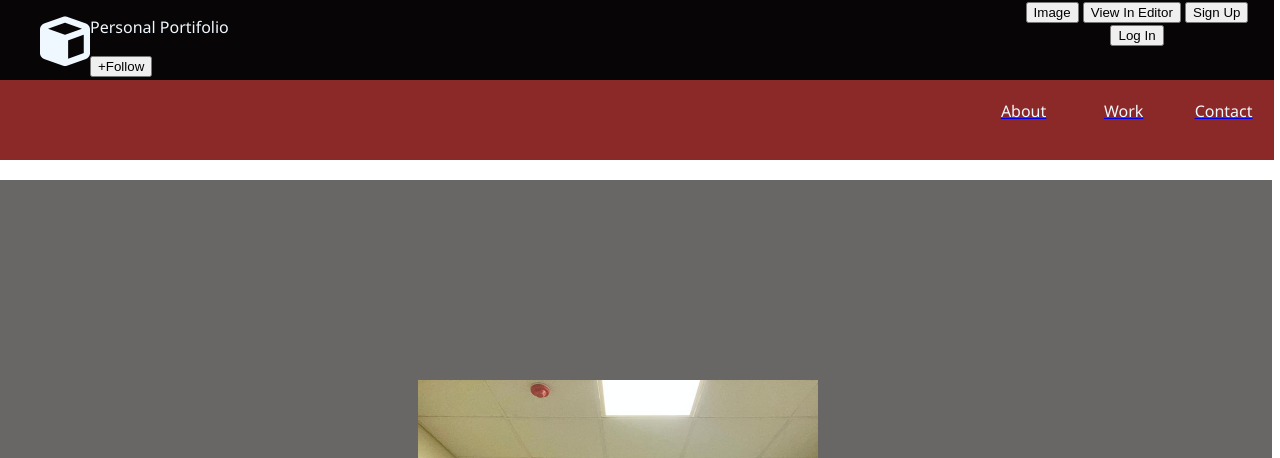
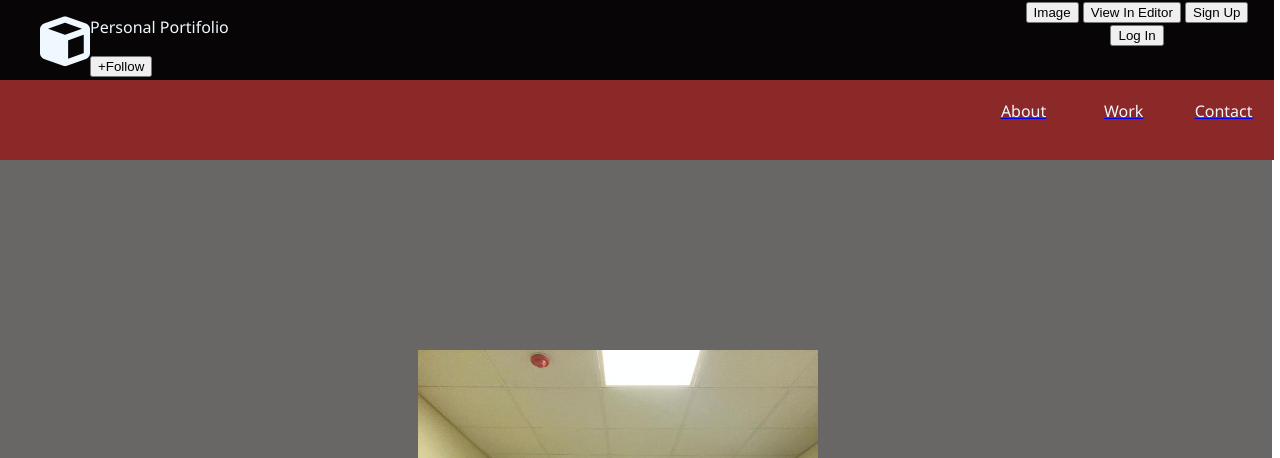
Before and after one commit to AtwijukireBrendah/Capstone-Project, a plain HTML site: page index.html in a window 1280 px wide. Shown: the top 458 px of the page. Drawn offline with Linux system fonts and the light colour scheme.

Commit message:
adjusting welcome section

```diff
--- a/style.css
+++ b/style.css
@@ -62,10 +62,10 @@ ul.viewport{
 
 .welcome-section{
     background-color: rgb(105, 102, 102);
-    margin-top: 150px;
+    margin-top: 100px;
     display: flex;
     justify-content: center;
-    padding-top: 150px;
+    padding-top: 170px;
     padding-bottom:100px;
     margin-right: 0px;
     padding-left: 270px;
```
